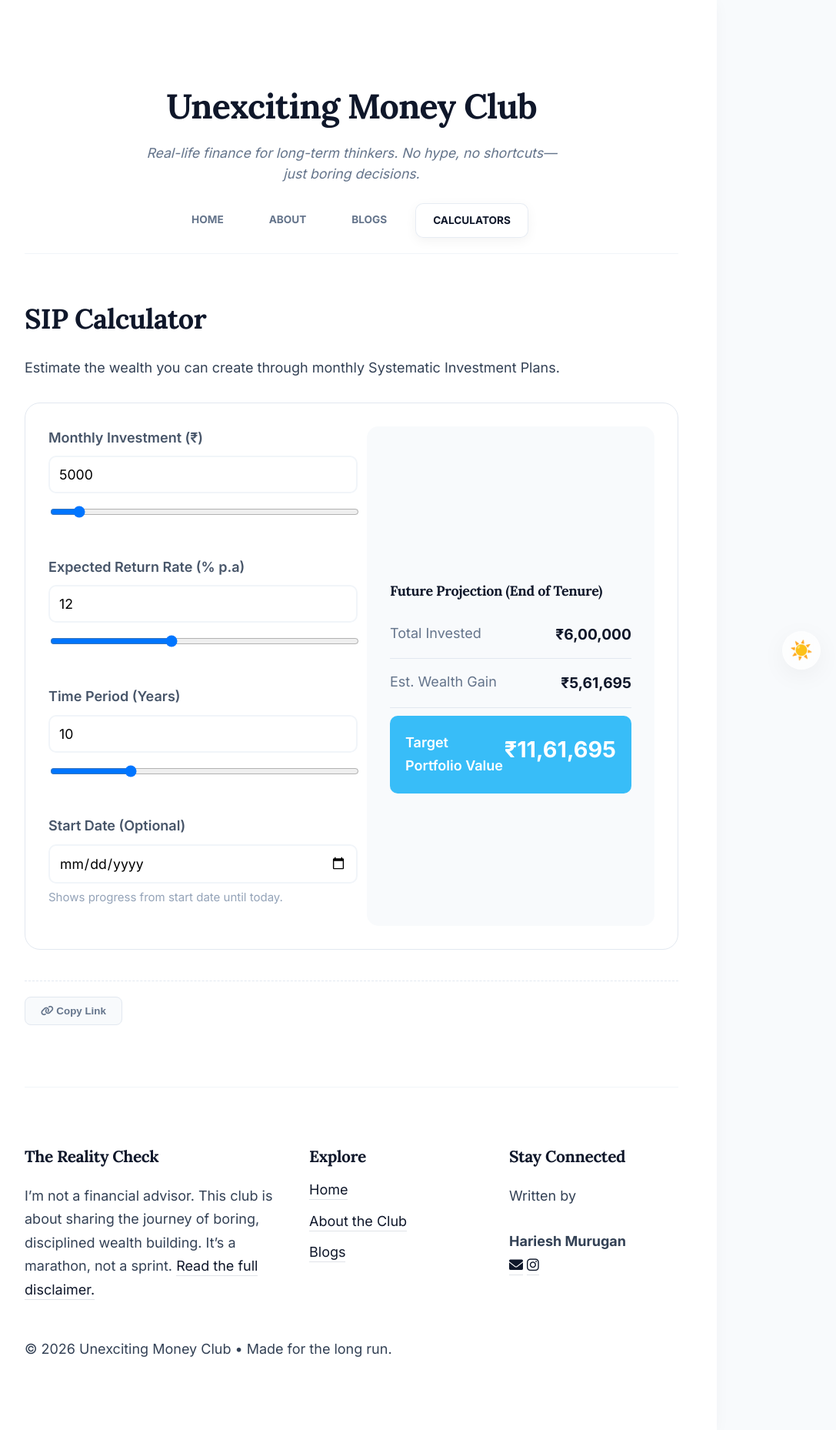
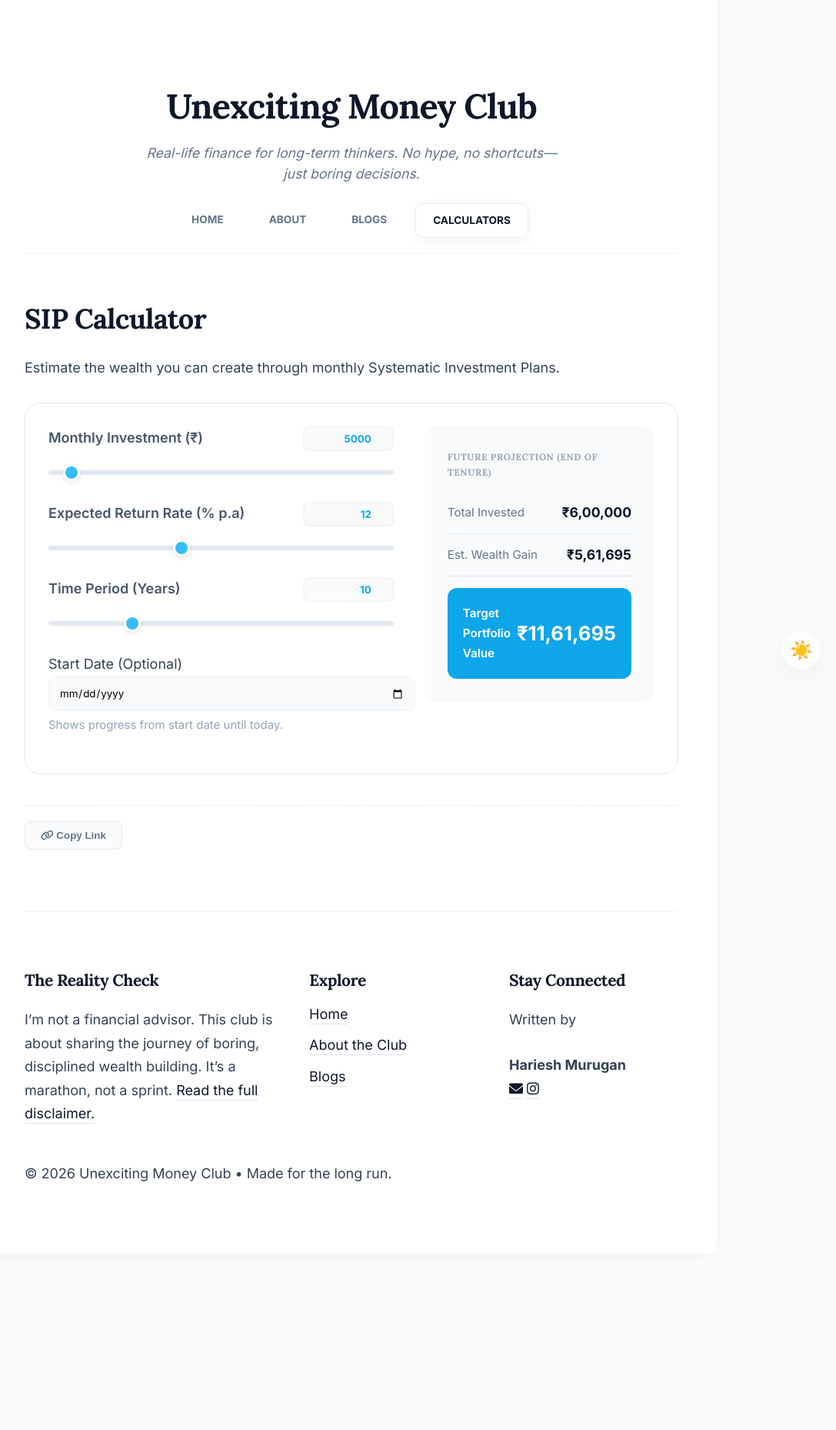
Before and after one commit to HarieshMK/HarieshMK.github.io, a Jekyll site: the page built from calculators/sip.md, in a window 1280 px wide. Shown: the whole page at 77% size, without its empty margins (183-1270 px from the left). Built offline with Jekyll 4.4.1, drawn with Linux system fonts in a browser that asks for light colours; after the commit the page ends 1629 px from its top, so only the background shows below that.

Commit message:
Update style.css

```diff
--- a/assets/css/style.css
+++ b/assets/css/style.css
@@ -589,7 +589,7 @@ img {
 /* ===== 15. CALCULATOR INTERFACE ===== */
 .calculator-container {
   display: grid;
-  grid-template-columns: 1fr 1fr;
+  grid-template-columns: 1.5fr 1fr; /* Give inputs slightly more room */
   gap: 40px;
   background: #ffffff;
   padding: 30px;
@@ -599,29 +599,74 @@ img {
 }
 
 @media (max-width: 768px) {
-  .calculator-container { grid-template-columns: 1fr; }
+  .calculator-container { grid-template-columns: 1fr; padding: 20px; }
 }
 
-/* Inputs */
-.input-group { margin-bottom: 25px; }
-.input-group label {
-  display: block;
+/* Input Groups */
+.input-group { margin-bottom: 20px; }
+
+.label-row {
+  display: flex;
+  justify-content: space-between;
+  align-items: center;
+  margin-bottom: 10px;
+}
+
+.label-row label {
   font-weight: 600;
-  margin-bottom: 8px;
   color: #475569;
+  margin: 0;
 }
-.input-group input {
+
+/* Small Number Box inside Label Row */
+.label-row input[type="number"] {
+  width: 90px;
+  text-align: right;
+  padding: 6px 12px;
+  border: 2px solid #f1f5f9;
+  border-radius: 8px;
+  font-weight: 700;
+  color: #0ea5e9;
+  font-family: 'Inter', sans-serif;
+  background: #f8fafc;
+}
+
+/* Full width for Date picker */
+#start-date {
   width: 100%;
   padding: 12px;
   border: 2px solid #f1f5f9;
   border-radius: 10px;
-  font-size: 1.1rem;
-  font-family: 'Inter', sans-serif;
-  transition: border-color 0.2s;
+  background: #f8fafc;
+  font-family: inherit;
 }
-.input-group input:focus {
+
+/* Range Slider Styling */
+.slider {
+  -webkit-appearance: none;
+  width: 100%;
+  height: 6px;
+  background: #e2e8f0;
+  border-radius: 5px;
   outline: none;
-  border-color: #38bdf8;
+  margin: 5px 0 15px 0;
+}
+
+.slider::-webkit-slider-thumb {
+  -webkit-appearance: none;
+  appearance: none;
+  width: 22px;
+  height: 22px;
+  background: #38bdf8;
+  cursor: pointer;
+  border-radius: 50%;
+  border: 3px solid #fff;
+  box-shadow: 0 2px 6px rgba(0,0,0,0.1);
+  transition: transform 0.1s ease;
+}
+
+.slider::-webkit-slider-thumb:active {
+  transform: scale(1.2);
 }
 
 /* Results Display */
@@ -631,31 +676,50 @@ img {
   border-radius: 15px;
   display: flex;
   flex-direction: column;
-  justify-content: center;
+  height: fit-content;
 }
+
+.input-header {
+  font-size: 0.75rem;
+  text-transform: uppercase;
+  letter-spacing: 0.05em;
+  color: #94a3b8;
+  margin: 0 0 15px 0;
+}
+
 .result-item {
   display: flex;
   justify-content: space-between;
-  padding: 15px 0;
+  align-items: center;
+  padding: 12px 0;
   border-bottom: 1px solid #e2e8f0;
 }
-.result-item span { color: #64748b; }
-.result-item strong { font-size: 1.2rem; color: #0f172a; }
+
+.result-item span { color: #64748b; font-size: 0.95rem; }
+.result-item strong { font-size: 1.1rem; color: #0f172a; }
 
 .result-item.highlight {
   border-bottom: none;
-  margin-top: 10px;
+  margin-top: 15px;
   padding: 20px;
-  background: #38bdf8;
-  border-radius: 10px;
+  background: #0ea5e9;
+  border-radius: 12px;
 }
+
 .result-item.highlight span { color: #ffffff; font-weight: 600; }
-.result-item.highlight strong { color: #ffffff; font-size: 1.8rem; }
+.result-item.highlight strong { color: #ffffff; font-size: 1.6rem; }
 
 /* Dark Mode for Calculator */
 .dark-theme .calculator-container { background: #1e293b; border-color: #334155; }
-.dark-theme .input-group label { color: #94a3b8; }
-.dark-theme .input-group input { background: #0f172a; border-color: #334155; color: white; }
+.dark-theme .label-row label { color: #94a3b8; }
+.dark-theme .label-row input[type="number"],
+.dark-theme #start-date {
+  background: #0f172a;
+  border-color: #334155;
+  color: #38bdf8;
+}
+.dark-theme .slider { background: #334155; }
 .dark-theme .calc-results { background: #0f172a; }
 .dark-theme .result-item { border-bottom-color: #334155; }
 .dark-theme .result-item strong { color: white; }
+.dark-theme .input-header { color: #64748b; }
```
